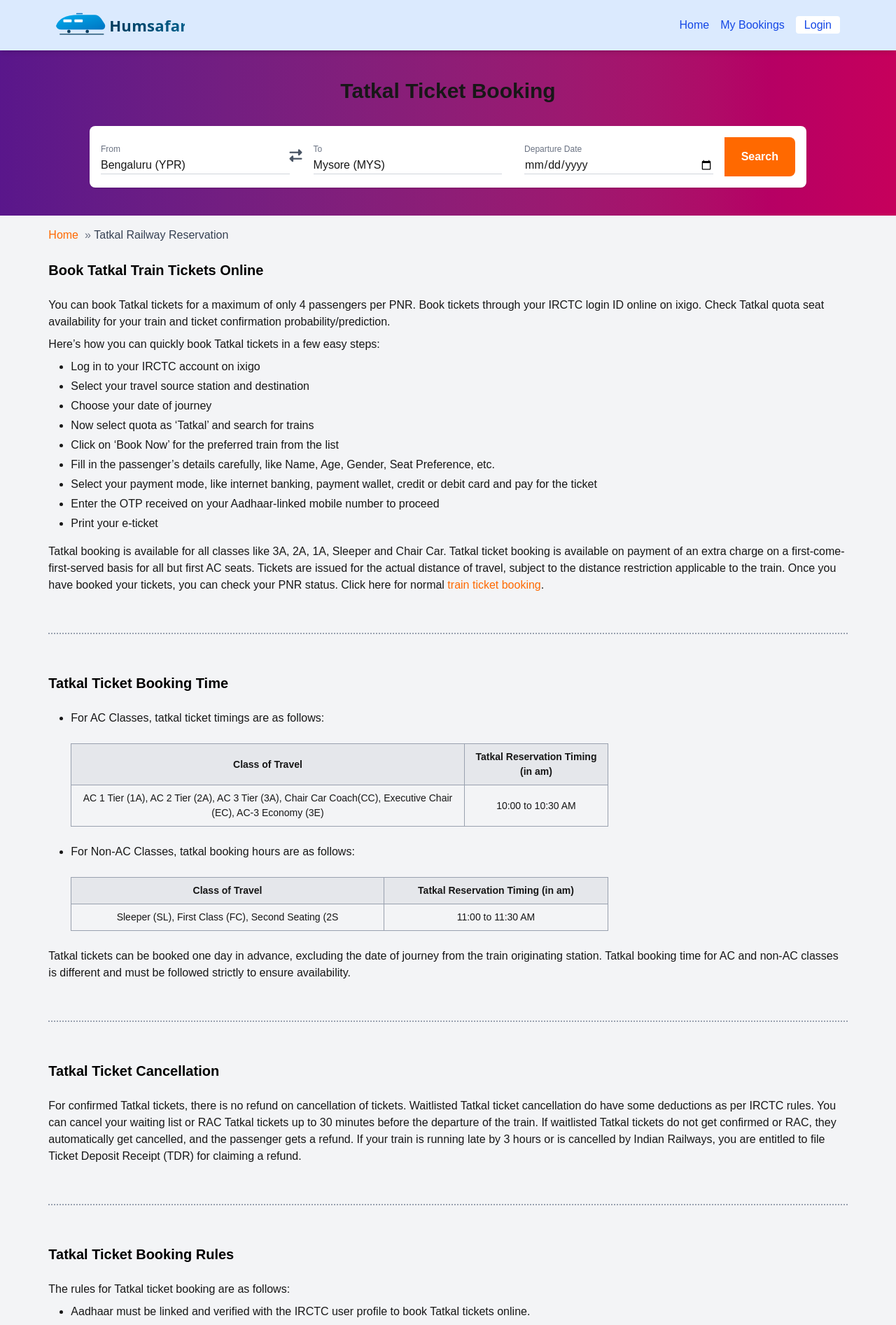
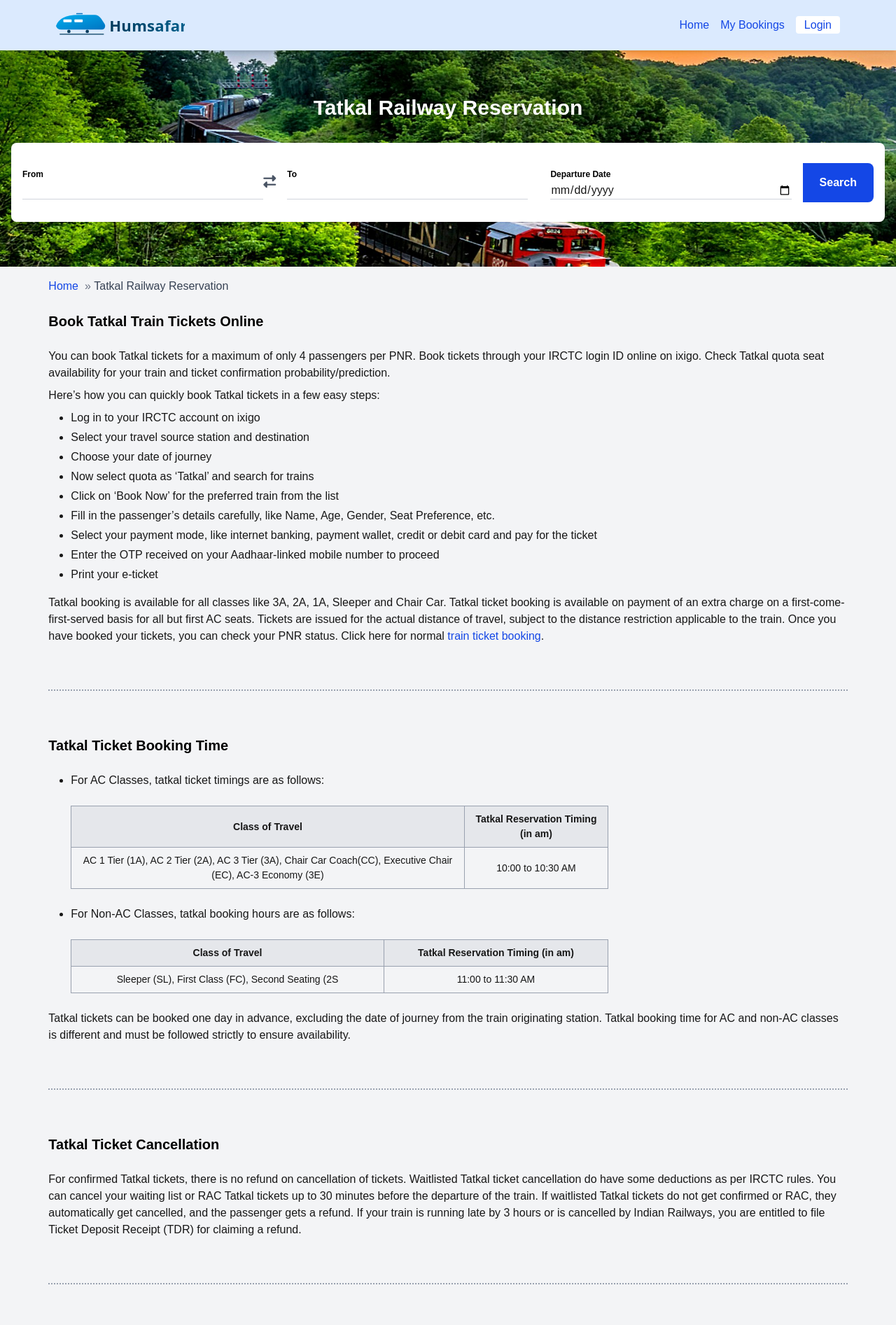
Before and after one commit to Ravi-Katiyar04/humsafar, a Next.js app: page /tatkal-reservation in a window 1280 px wide. Shown: the top 1893 px of the page at 70% size. Built offline with nearby package versions, Linux system fonts and the light colour scheme.

Commit message:
Booking comp added and padding of lines updated in TatkalBooking page

```diff
--- a/src/app/tatkal-reservation/page.js
+++ b/src/app/tatkal-reservation/page.js
@@ -1,5 +1,6 @@
 "use client";
 import { useState } from "react";
+import Booking from "@/components/Booking";
 import Link from 'next/link';
 
 export default function TatkalBooking() {
@@ -15,64 +16,13 @@ export default function TatkalBooking() {
     return (
         <div className="min-h-screen bg-gray-100">
             {/* Header Section */}
-            <div className="bg-gradient-to-r from-purple-900 to-pink-700 py-10 text-center">
-                <h1 className="text-3xl font-semibold mb-8">Tatkal Ticket Booking</h1>
-
-                <form onSubmit={handleSearch} className="bg-white rounded-lg p-4 shadow max-w-5xl mx-auto flex flex-col md:flex-row items-center justify-between">
-                    <div className="flex-1 text-left">
-                        <label className="text-xs text-gray-500 mb-1" htmlFor="source">From</label>
-                        <input
-                            id="source"
-                            type="text"
-                            className="w-full border-b border-gray-300 focus:outline-none focus:border-orange-500 transition-colors"
-                            value={source}
-                            onChange={(e) => setSource(e.target.value)}
-                            required
-                        />
-                    </div>
-
-                    <div>
-                        <i className="fas fa-exchange-alt text-gray-600 text-lg"></i>
-                    </div>
-
-                    <div className="flex-1 px-4 text-left">
-                        <label className="text-xs text-gray-500 mb-1" htmlFor="destination">To</label>
-                        <input
-                            id="destination"
-                            type="text"
-                            className="w-full border-b border-gray-300 focus:outline-none focus:border-orange-500 transition-colors"
-                            value={destination}
-                            onChange={(e) => setDestination(e.target.value)}
-                            required
-                        />
-                    </div>
-
-                    <div className="flex-1 px-4 text-left">
-                        <label className="text-xs text-gray-500 mb-1" htmlFor="journeyDate">Departure Date</label>
-                        <input
-                            id="journeyDate"
-                            type="date"
-                            className="w-full border-b border-gray-300 focus:outline-none focus:border-orange-500 transition-colors"
-                            value={journeyDate}
-                            onChange={(e) => setJourneyDate(e.target.value)}
-                            required
-                        />
-                    </div>
-
-                    <button
-                        type="submit"
-                        className="bg-orange-500 hover:bg-orange-600 text-white font-semibold px-6 py-4 md:rounded-l-none md:rounded-r-lg w-full md:w-auto"
-                    >
-                        Search
-                    </button>
-                </form>
-            </div>
+            <Booking title={"Tatkal Railway Reservation"} btntext={"Search"}/>
 
             {/* Content Section */}
             <div className="bg-gray-100 max-w-11/12 mx-auto px-4 text-[16px]">
 
                 <div className=" mx-auto my-4 text-gray-500">
-                    <span className="text-orange-500">Home</span> &nbsp;»&nbsp;
+                    <span className="text-blue-700">Home</span> &nbsp;»&nbsp;
                     <span className="text-gray-700 font-medium ">Tatkal Railway Reservation</span>
                 </div>
 
@@ -94,10 +44,10 @@ export default function TatkalBooking() {
                         <li>Print your e-ticket</li>
                     </ul>
 
-                    <p className="my-4">Tatkal booking is available for all classes like 3A, 2A, 1A, Sleeper and Chair Car. Tatkal ticket booking is available on payment of an extra charge on a first-come-first-served basis for all but first AC seats. Tickets are issued for the actual distance of travel, subject to the distance restriction applicable to the train. Once you have booked your tickets, you can check your PNR status. Click here for normal <Link href="/" className="text-orange-500">train ticket booking</Link>.</p>
+                    <p className="my-4">Tatkal booking is available for all classes like 3A, 2A, 1A, Sleeper and Chair Car. Tatkal ticket booking is available on payment of an extra charge on a first-come-first-served basis for all but first AC seats. Tickets are issued for the actual distance of travel, subject to the distance restriction applicable to the train. Once you have booked your tickets, you can check your PNR status. Click here for normal <Link href="/" className="text-blue-700">train ticket booking</Link>.</p>
                 </section>
 
-                <hr className="my-14 border-t-2 border-dotted border-gray-400" />
+                <hr className="my-6 md:my-16 border-t-2 border-dotted border-gray-400" />
 
                 <section className="mb-8">
                     <h1 className="text-xl font-bold my-6 text-black">Tatkal Ticket Booking Time</h1>
@@ -142,14 +92,14 @@ export default function TatkalBooking() {
                     <p className="mt-4">Tatkal tickets can be booked one day in advance, excluding the date of journey from the train originating station. Tatkal booking time for AC and non-AC classes is different and must be followed strictly to ensure availability.</p>
                 </section>
 
-                <hr className="my-14 border-t-2 border-dotted border-gray-400" />
+                <hr className="my-6 md:my-16 border-t-2 border-dotted border-gray-400" />
 
                 <section className="mb-8">
                     <h1 className="text-xl font-bold my-6 text-black">Tatkal Ticket Cancellation</h1>
                     <p className="my-2" >For confirmed Tatkal tickets, there is no refund on cancellation of tickets. Waitlisted Tatkal ticket cancellation do have some deductions as per IRCTC rules. You can cancel your waiting list or RAC Tatkal tickets up to 30 minutes before the departure of the train. If waitlisted Tatkal tickets do not get confirmed or RAC, they automatically get cancelled, and the passenger gets a refund. If your train is running late by 3 hours or is cancelled by Indian Railways, you are entitled to file Ticket Deposit Receipt (TDR) for claiming a refund.</p>
                 </section>
 
-                <hr className="my-14 border-t-2 border-dotted border-gray-400" />
+                <hr className="my-6 md:my-16 border-t-2 border-dotted border-gray-400" />
 
                 <section className="mb-8">
                     <h1 className="text-xl font-bold my-6 text-black">Tatkal Ticket Booking Rules</h1>
@@ -169,14 +119,14 @@ export default function TatkalBooking() {
 
                 </section>
 
-                <hr className="my-14 border-t-2 border-dotted border-gray-400" />
+                <hr className="my-6 md:my-16 border-t-2 border-dotted border-gray-400" />
 
                 <section className="mb-8">
                     <h1 className="text-xl font-bold my-6 text-black">How to Authenticate Aadhaar in Your IRCTC Account</h1>
                     <p className="my-2" >Follow these simple steps to complete Aadhaar authentication on the IRCTC website or app:</p>
 
                     <ul className="list-disc ml-8 space-y-1">
-                        <li><strong>Step 1:</strong> Visit the official <Link href="https://www.irctc.co.in/" target="_blank" className="text-orange-600 font-semibold">IRCTC website</Link> or open the IRCTC app. Log in using your account credentials.</li>
+                        <li><strong>Step 1:</strong> Visit the official <Link href="https://www.irctc.co.in/" target="_blank" className="text-blue-700 font-semibold">IRCTC website</Link> or open the IRCTC app. Log in using your account credentials.</li>
                         <li><strong>Step 2:</strong> Go to the ‘My Account’ section and click on ‘Authenticate User’.</li>
                         <li><strong>Step 3:</strong> Enter your Aadhaar Number or Virtual ID in the required field.</li>
                         <li><strong>Step 4:</strong> Click on ‘Verify Details’ to proceed.</li>
@@ -186,7 +136,7 @@ export default function TatkalBooking() {
 
                 </section>
 
-                <hr className="my-14 border-t-2 border-dotted border-gray-400" />
+                <hr className="my-6 md:my-16 border-t-2 border-dotted border-gray-400" />
 
                 <section className="mb-8">
                     <h1 className="text-xl font-bold my-6 text-black">Tatkal Ticket Booking Charges</h1>
@@ -235,7 +185,7 @@ export default function TatkalBooking() {
                     </table>
                 </section>
 
-                <hr className="my-14 border-t-2 border-dotted border-gray-400" />
+                <hr className="my-6 md:my-16 border-t-2 border-dotted border-gray-400" />
 
                 <section className="pb-16">
                     <h1 className="text-xl font-bold my-6 text-black">Frequently Asked Questions (FAQs)</h1>
@@ -255,7 +205,7 @@ export default function TatkalBooking() {
                     </ul>
 
                     <p className="mt-6 text-black font-semibold" >Q. Can we book a Tatkal ticket on the same day as the journey?</p>
-                    <p className="my-2" >Tatkal ticket booking starts one day in advance of the date of journey from the originating station of the train. First, check the <Link href="/running-status" className="text-orange-500 font-semibold">train running status</Link> feature. If you are travelling on the 3rd, Tatkal ticket booking time would be 10:00 hrs on the 2nd. However, the date of journey means the date on which the chart of the train is prepared. Therefore, if the train starts from its origin on the 3rd and reaches the station from which you are boarding on the 4th, then the IRCTC Tatkal booking will begin on the 2nd and not on the 3rd. Another thing to keep in mind is that the Tatkal reservation begins at 10:00 hrs for AC classes and 11:00 hrs for non-AC classes.</p>
+                    <p className="my-2" >Tatkal ticket booking starts one day in advance of the date of journey from the originating station of the train. First, check the <Link href="/running-status" className="text-blue-700 font-semibold">train running status</Link> feature. If you are travelling on the 3rd, Tatkal ticket booking time would be 10:00 hrs on the 2nd. However, the date of journey means the date on which the chart of the train is prepared. Therefore, if the train starts from its origin on the 3rd and reaches the station from which you are boarding on the 4th, then the IRCTC Tatkal booking will begin on the 2nd and not on the 3rd. Another thing to keep in mind is that the Tatkal reservation begins at 10:00 hrs for AC classes and 11:00 hrs for non-AC classes.</p>
 
                     <p className="mt-6 text-black font-semibold" >Q. How do I cancel Tatkal tickets?</p>
                     <p className="my-2" >Confirmed tickets do not get a refund upon cancellation. In case of RAC or waitlisted tickets refund is available if the same are cancelled up to 30 minutes prior to the scheduled departure. If waitlisted Tatkal tickets do not get confirmed or RAC, they automatically get cancelled, and the passenger gets a refund.</p>
```
